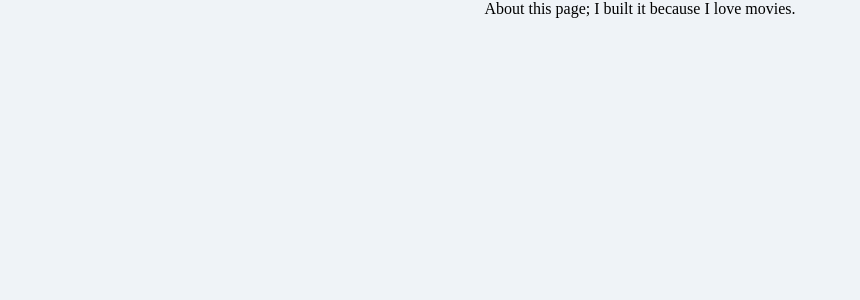
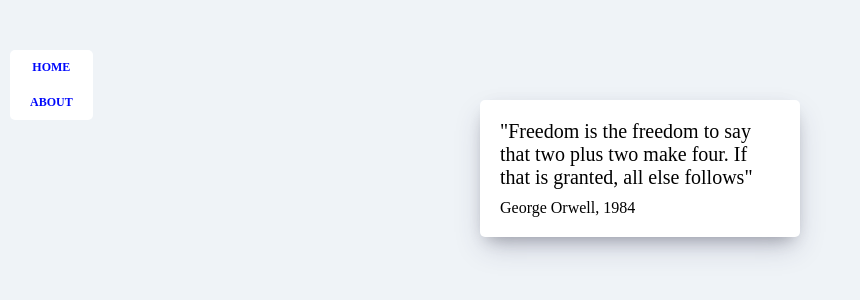
Before and after one commit to HyungjunJeon/movie_app, a React (Create React App) app: page /#/about in a window 1280 px wide. Shown: the top 300 px of the page, without its empty margins (0-860 px from the left). Built offline with nearby package versions, Linux system fonts and the light colour scheme.

Commit message:
React: Building the Navigation

```diff
--- /dev/null
+++ b/src/App.css
@@ -0,0 +1,10 @@
+* {
+  box-sizing: border-box;
+}
+
+body {
+  margin: 0;
+  padding: 0;
+  background-color: #eff3f7;
+  height: 100%;
+}
--- a/src/App.js
+++ b/src/App.js
@@ -2,10 +2,13 @@
 import { HashRouter, Route } from "react-router-dom";
 import Home from "./routes/Home";
 import About from "./routes/About";
+import Navigation from "./components/Navigation";
+import "./App.css";
 
 function App() {
   return (
     <HashRouter>
+      <Navigation />
       <Route path="/" exact={true} component={Home} />
       <Route path="/about" component={About} />
     </HashRouter>
--- /dev/null
+++ b/src/components/Navigation.css
@@ -0,0 +1,25 @@
+.nav {
+  position: fixed;
+  top: 50px;
+  left: 10px;
+  display: flex;
+  flex-direction: column;
+  background-color: white;
+  padding: 10px 20px;
+  box-shadow: 0 13px 27px -5px rgba(50, 50, 93, 0.25),
+    0 8px 16px -8px rgba(0, 0, 0, 0.3) 0 -6px 16px -6px rgba(0, 0, 0, 0.025);
+  border-radius: 5px;
+}
+
+.nav a {
+  text-decoration: none;
+  color: #0008fc;
+  text-transform: uppercase;
+  font-size: 12px;
+  text-align: center;
+  font-weight: 600;
+}
+
+.nav a:not(:last-child) {
+  margin-bottom: 20px;
+}
--- /dev/null
+++ b/src/components/Navigation.js
@@ -0,0 +1,14 @@
+import React from "react";
+import { Link } from "react-router-dom";
+import "./Navigation.css";
+
+function Navigation() {
+  return (
+    <div class="nav">
+      <Link to="/">Home</Link>
+      <Link to="/about">About</Link>
+    </div>
+  );
+}
+
+export default Navigation;
--- /dev/null
+++ b/src/routes/About.css
@@ -0,0 +1,20 @@
+.about__container {
+  box-shadow: 0 13px 27px -5px rgba(50, 50, 93, 0.25),
+    0 8px 16px -8px rgba(0, 0, 0, 0.3), 0 -6px 16px -6px rgba(0, 0, 0, 0.025);
+  padding: 20px;
+  border-radius: 5px;
+  background-color: white;
+  margin: 0 auto;
+  margin-top: 100px;
+  max-width: 25%;
+  font-weight: 300;
+}
+
+.about__container span:first-child {
+  font-size: 20px;
+}
+
+.about__container span:last-child {
+  display: block;
+  margin-top: 10px;
+}
--- a/src/routes/About.js
+++ b/src/routes/About.js
@@ -1,7 +1,16 @@
 import React from "react";
+import "./About.css";
 
 function About() {
-  return <span>About this page; I built it because I love movies.</span>;
+  return (
+    <div className="about__container">
+      <span>
+        "Freedom is the freedom to say that two plus two make four. If that is
+        granted, all else follows"
+      </span>
+      <span> George Orwell, 1984</span>
+    </div>
+  );
 }
 
 export default About;
--- a/src/routes/Home.css
+++ b/src/routes/Home.css
@@ -1,17 +1,3 @@
-* {
-  box-sizing: border-box;
-}
-
-body {
-  margin: 0;
-  padding: 0;
-  background-color: #eff3f7;
-  height: 100%;
-}
-
-html,
-body,
-#root,
 .container {
   height: 100%;
   display: flex;
@@ -20,7 +6,7 @@
 
 .loader {
   width: 100%;
-  height: 100%;
+  height: 100vh;
   display: flex;
   justify-content: center;
   align-items: center;
```
